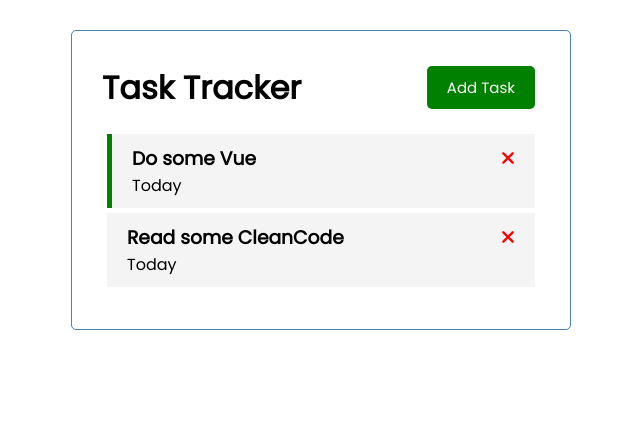
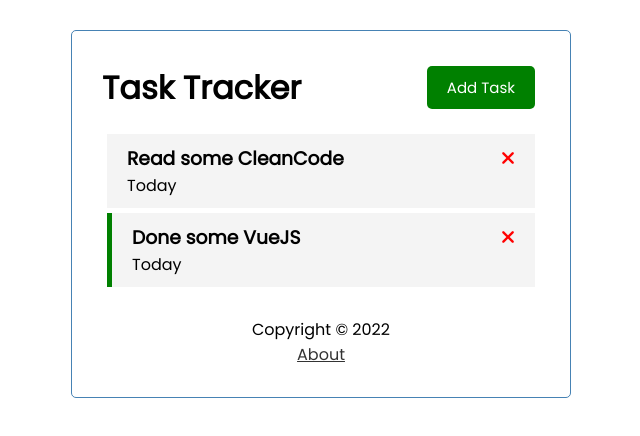
Before and after one commit to chinhquoc01/vue-crash-2022, a Vue app: page / in a window 1280 px wide. Shown: the top 436 px of the page, without its empty margins (319-959 px from the left). Built offline with nearby package versions, Linux system fonts and the light colour scheme; data requests are answered from the project's data file.

Commit message:
config router

```diff
--- a/db.json
+++ b/db.json
@@ -1,16 +1,16 @@
 {
   "tasks": [
-    {
-      "id": 1,
-      "text": "Do some Vue",
-      "day": "Today",
-      "reminder": true
-    },
     {
       "id": 3,
       "text": "Read some CleanCode",
       "day": "Today",
       "reminder": false
+    },
+    {
+      "id": 7013,
+      "text": "Done some VueJS",
+      "day": "Today",
+      "reminder": true
     }
   ]
 }
--- a/package.json
+++ b/package.json
@@ -10,7 +10,8 @@
   "dependencies": {
     "core-js": "^3.6.5",
     "json-server": "^0.17.0",
-    "vue": "^3.0.0"
+    "vue": "^3.0.0",
+    "vue-router": "^4.0.12"
   },
   "devDependencies": {
     "@vue/cli-plugin-babel": "~4.5.0",
--- a/src/App.vue
+++ b/src/App.vue
@@ -1,22 +1,26 @@
 <template>
 <div class="container">
-  <Header @toggle-add-task="toggleAddTask" title="Task Tracker" :showAddTask="showAddTask"/>
-  <div v-if="showAddTask">
-    <AddTask @add-task="addTask"/>
-  </div>
-  <Tasks @toggle-reminder="toggleReminder" @delete-task="deleteTask" :tasks="tasks"/>
+  <Header @toggle-add-task="toggleAddTask"
+          title="Task Tracker"
+          :showAddTask="showAddTask"
+  />
+
+  <router-view :showAddTask="showAddTask"></router-view>
+
+  <Footer/>
+
 </div>
 </template>
 
 <script>
 import Header from './components/Header.vue'
-import Tasks from './components/Tasks.vue'
-import AddTask from './components/AddTask.vue'
+import Footer from './components/Footer.vue'
+
 
 export default {
   name: 'App',
   components: {
-    Header, Tasks, AddTask
+    Header, Footer
   },
   data() {
     return {
@@ -25,64 +29,10 @@
     }
   },
   methods: {
-    async deleteTask(id) {
-      const res = await fetch(`http://localhost:5000/tasks/${id}`, {
-        method: 'DELETE'
-      })
-
-      if(res.ok)
-        this.tasks = this.tasks.filter((task) => task.id != id)
-      else alert('Error deleting task!')
-    },
-
-    async toggleReminder(id) {
-      let taskToToggle = await this.fetchTask(id)
-      taskToToggle.reminder = !taskToToggle.reminder
-      const res = await fetch(`http://localhost:5000/tasks/${id}`, {
-        method: 'PUT',
-        headers: {
-          'Content-type': 'application/json'
+    toggleAddTask() {
+        this.showAddTask = !this.showAddTask
         },
-        body: JSON.stringify(taskToToggle)
-      })
-      const data = await res.json()
-
-      this.tasks = this.tasks.map(task =>
-        task.id == id ? { ...task, reminder: data.reminder} : task
-      )
-
-    },
-
-    async addTask(newTask) {
-      const res = await fetch('http://localhost:5000/tasks', {
-        method: 'POST',
-        headers: {
-          'Content-Type': 'application/json'
-        },
-        body: JSON.stringify(newTask)
-      })
-      const task = await res.json()
-
-      this.tasks = [...this.tasks, task]
-    },
-    toggleAddTask() {
-      this.showAddTask = !this.showAddTask
-    },
-    async fetchTasks() {
-      const res = await fetch('http://localhost:5000/tasks')
-      const data = await res.json()
-      return data
-    },
-
-    async fetchTask(id) {
-      const res = await fetch(`http://localhost:5000/tasks/${id}`)
-      const task = await res.json()
-      return task
-    }
   },
-  async created() {
-    this.tasks = await this.fetchTasks()
-  }
 }
 </script>
 
--- /dev/null
+++ b/src/components/Footer.vue
@@ -0,0 +1,22 @@
+<template>
+    <footer>
+        <p>Copyright &copy; 2022</p>
+        <router-link to="/about">About</router-link>
+    </footer>
+</template>
+
+<script>
+export default {
+    name: 'Footer'
+}
+</script>
+
+<style scoped>
+a {
+    color: #333
+}
+footer {
+    margin-top: 30px;
+    text-align: center;
+}
+</style>
--- a/src/main.js
+++ b/src/main.js
@@ -1,4 +1,4 @@
 import { createApp } from 'vue'
 import App from './App.vue'
-
-createApp(App).mount('#app')
+import router from './router'
+createApp(App).use(router).mount('#app')
--- /dev/null
+++ b/src/router/index.js
@@ -0,0 +1,24 @@
+import {createRouter, createWebHistory} from 'vue-router'
+
+import About from '../views/About'
+import Home from '../views/Home'
+
+const routes = [
+    {
+        path: '/',
+        name: 'Home',
+        component: Home
+    },
+    {
+        path: '/about',
+        name: 'About',
+        component: About
+    }
+]
+
+const router = createRouter({
+    history: createWebHistory(process.env.BASE_URL),
+    routes
+})
+
+export default router
--- /dev/null
+++ b/src/views/About.vue
@@ -0,0 +1,13 @@
+<template>
+    <h3>Version 1.0.0</h3>
+    <router-link to="/">Go back</router-link>
+</template>
+
+<script>
+export default {
+    name: 'About',
+    props: {
+        showAddTask: Boolean
+    }
+}
+</script>
--- /dev/null
+++ b/src/views/Home.vue
@@ -0,0 +1,87 @@
+<template>
+  <div v-if="showAddTask">
+    <AddTask @add-task="addTask"/>
+  </div>
+  <Tasks
+    @toggle-reminder="toggleReminder"
+    @delete-task="deleteTask"
+    :tasks="tasks"
+  />
+</template>
+
+<script>
+import Tasks from '../components/Tasks.vue'
+import AddTask from '../components/AddTask.vue'
+
+export default {
+    name: 'Home',
+    components: {
+        Tasks, AddTask
+    },
+    props: {
+        showAddTask: Boolean
+    },
+    data() {
+        return {
+            tasks: []
+        }
+    },
+    methods: {
+
+        async deleteTask(id) {
+            const res = await fetch(`http://localhost:5000/tasks/${id}`, {
+                method: 'DELETE'
+            })
+
+            if(res.ok)
+                this.tasks = this.tasks.filter((task) => task.id != id)
+            else alert('Error deleting task!')
+        },
+
+        async addTask(newTask) {
+            const res = await fetch('http://localhost:5000/tasks', {
+                method: 'POST',
+                headers: {
+                'Content-Type': 'application/json'
+                },
+                body: JSON.stringify(newTask)
+            })
+            const task = await res.json()
+
+            this.tasks = [...this.tasks, task]
+        },
+
+        async toggleReminder(id) {
+            let taskToToggle = await this.fetchTask(id)
+            taskToToggle.reminder = !taskToToggle.reminder
+            const res = await fetch(`http://localhost:5000/tasks/${id}`, {
+                method: 'PUT',
+                headers: {
+                'Content-type': 'application/json'
+                },
+                body: JSON.stringify(taskToToggle)
+            })
+            const data = await res.json()
+
+            this.tasks = this.tasks.map(task =>
+                task.id == id ? { ...task, reminder: data.reminder} : task
+            )
+        },
+
+        async fetchTasks() {
+            const res = await fetch('http://localhost:5000/tasks')
+            const data = await res.json()
+            return data
+        },
+
+        async fetchTask(id) {
+            const res = await fetch(`http://localhost:5000/tasks/${id}`)
+            const task = await res.json()
+            return task
+        }
+    },
+    async created() {
+    this.tasks = await this.fetchTasks()
+  }
+}
+</script>
```
Also changed, not shown: 1 other file (tests, documents, lock files or other folders).
